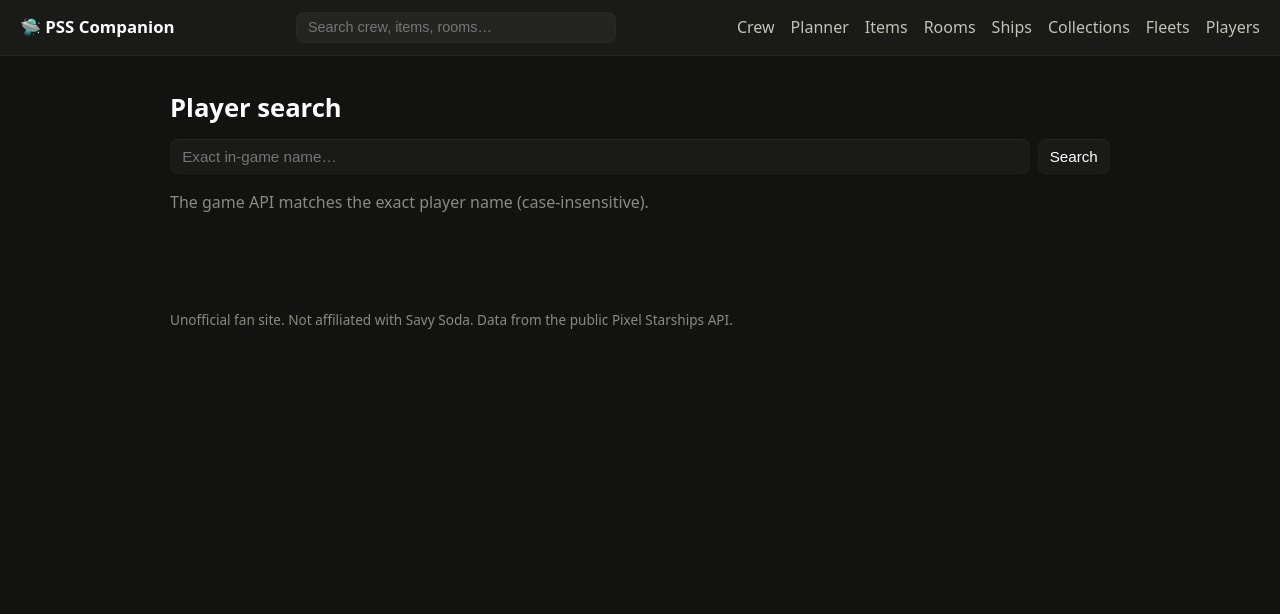
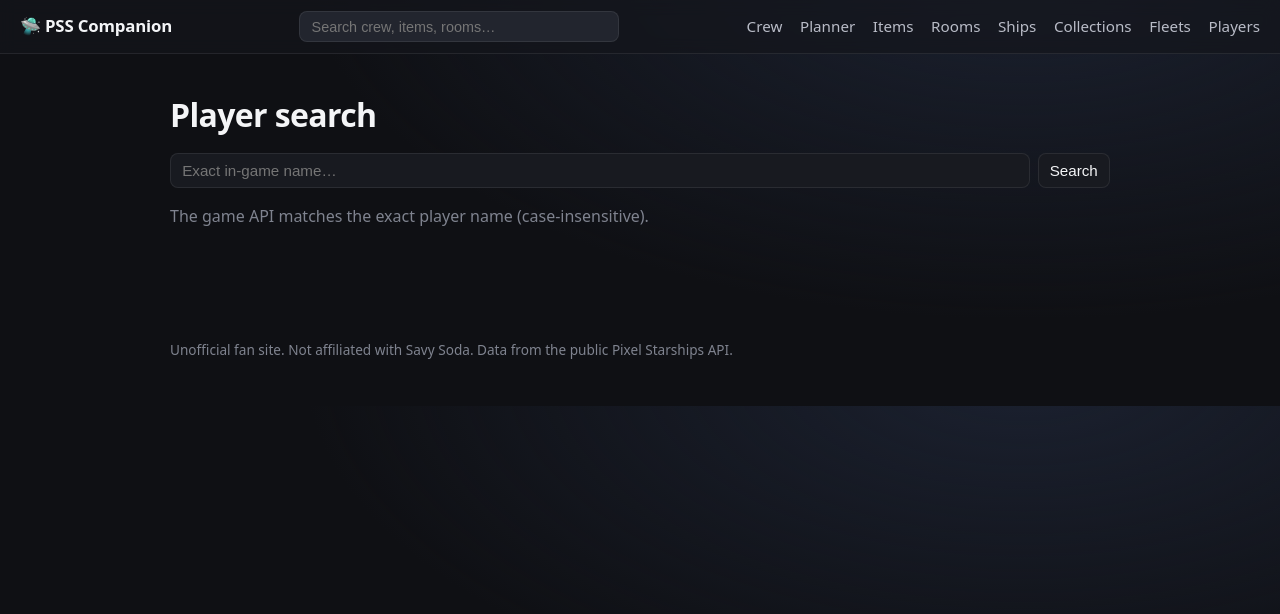
Before and after one commit to mkultra110/BOTTESTE, a FastAPI app: page /players in a window 1280 px wide. Shown: the top 614 px of the page. Run offline with FastAPI, Linux system fonts and the light colour scheme.

Commit message:
Give the website a game-grounded visual identity
Ground the design in Pixel Starships' own rarity colour system instead
of a generic dark theme:

- authentic rarity palette (Common grey, Elite green, Unique blue, Epic
  purple, Hero gold, Special red, Legendary orange) as CSS tokens
- rarity-coloured left rail + uppercase rarity badge on crew and item
  list rows; rarity badge next to the name on detail pages
- refined type: fluid H1 with tight tracking, clearer heading hierarchy,
  antialiasing; sticky blurred header with underline-on-hover nav and an
  accent focus ring; cards get a subtle top-sheen gradient and hover
  border; warmer near-black ground with a faint corner glow
- rarity_class Jinja filter; respects prefers-reduced-motion

Verified by screenshots (crew list, crew detail, home); 44 tests pass.

Co-Authored-By: Claude Fable 5 <noreply@anthropic.com>
Claude-Session: https://claude.ai/code/session_01QVdTid7YgKYAy4tqXQjyjo

```diff
--- a/web/app.py
+++ b/web/app.py
@@ -173,6 +173,7 @@ templates.env.filters["clean"] = clean_text
 templates.env.filters["rarity_icon"] = rarity_icon
 templates.env.filters["ability"] = ability_name
 templates.env.filters["slots"] = equipment_slots
+templates.env.filters["rarity_class"] = lambda r: "r-" + (r or "Common").lower()
 templates.env.globals["now"] = time.time
 
 # Sprites are served through our own /sprite/{file}.png proxy (disk-cached)
--- a/web/static/style.css
+++ b/web/static/style.css
@@ -2,34 +2,59 @@
    Color tokens follow the validated reference palette (series-1 #3987e5
    passes lightness/chroma/contrast checks on surface #1a1a19). */
 :root {
-  --surface-0: #121211;
-  --surface-1: #1a1a19;
-  --surface-2: #242423;
-  --text-primary: #ffffff;
-  --text-secondary: #c3c2b7;
-  --text-muted: #8b8a80;
+  --surface-0: #0f1014;
+  --surface-1: #181a20;
+  --surface-2: #22252e;
+  --text-primary: #f4f5f7;
+  --text-secondary: #b9bcc7;
+  --text-muted: #7f838f;
   --series-1: #3987e5;
+  --accent: #4f9dff;
   --error: #e66767;
-  --border: #34343240;
-  --radius: 10px;
+  --border: #ffffff14;
+  --radius: 12px;
+
+  /* Pixel Starships rarity colours (match the in-game crew borders). */
+  --r-common: #b9bcc7;
+  --r-elite: #45c477;
+  --r-unique: #4f9dff;
+  --r-epic: #b06cf0;
+  --r-hero: #f2c14b;
+  --r-special: #ef5f5f;
+  --r-legendary: #ff9d3c;
 }
 
 * { box-sizing: border-box; }
 
 body {
   margin: 0;
-  background: var(--surface-0);
+  background:
+    radial-gradient(1200px 600px at 80% -10%, #1b2130 0%, transparent 60%),
+    var(--surface-0);
   color: var(--text-primary);
-  font: 16px/1.55 system-ui, -apple-system, "Segoe UI", Roboto, sans-serif;
+  font: 16px/1.6 system-ui, -apple-system, "Segoe UI", Roboto, sans-serif;
+  -webkit-font-smoothing: antialiased;
 }
 
-main { max-width: 980px; margin: 0 auto; padding: 1rem 1.25rem 3rem; }
+main { max-width: 980px; margin: 0 auto; padding: 1.2rem 1.25rem 4rem; }
 
-a { color: var(--series-1); text-decoration: none; }
+a { color: var(--accent); text-decoration: none; }
 a:hover { text-decoration: underline; }
+a:focus-visible, input:focus-visible, select:focus-visible, button:focus-visible {
+  outline: 2px solid var(--accent); outline-offset: 2px; border-radius: 4px;
+}
 
-h1 { font-size: 1.6rem; margin: 1rem 0 .5rem; }
-h2 { font-size: 1.05rem; margin: 0 0 .5rem; color: var(--text-secondary); }
+h1 {
+  font-size: clamp(1.5rem, 1.2rem + 1.4vw, 2rem);
+  margin: 1rem 0 .5rem; letter-spacing: -0.02em; text-wrap: balance;
+  display: flex; align-items: center; gap: .55rem; flex-wrap: wrap;
+}
+h2 {
+  font-size: 1.05rem; margin: 0 0 .55rem; color: var(--text-secondary);
+  letter-spacing: -0.01em; font-weight: 650;
+}
+/* section headings (with emoji) sit a bit larger than card titles */
+main > section > h2 { font-size: 1.15rem; color: var(--text-primary); }
 
 .muted { color: var(--text-muted); }
 .error { color: var(--error); }
@@ -39,14 +64,15 @@ h2 { font-size: 1.05rem; margin: 0 0 .5rem; color: var(--text-secondary); }
 .site-header {
   display: flex; align-items: center; justify-content: space-between;
   flex-wrap: wrap; gap: .5rem;
-  padding: .75rem 1.25rem;
-  background: var(--surface-1);
+  padding: .7rem 1.25rem;
+  background: #14161caa; backdrop-filter: blur(8px);
   border-bottom: 1px solid var(--border);
+  position: sticky; top: 0; z-index: 10;
 }
-.site-header .brand { color: var(--text-primary); font-size: 1.05rem; }
-.site-header nav { display: flex; gap: 1rem; flex-wrap: wrap; }
-.site-header nav a { color: var(--text-secondary); }
-.site-header nav a:hover { color: var(--text-primary); text-decoration: none; }
+.site-header .brand { color: var(--text-primary); font-size: 1.05rem; letter-spacing: -0.01em; }
+.site-header nav { display: flex; gap: 1.1rem; flex-wrap: wrap; }
+.site-header nav a { color: var(--text-secondary); font-size: .95rem; padding: .1rem 0; }
+.site-header nav a:hover { color: var(--text-primary); text-decoration: none; box-shadow: inset 0 -2px 0 var(--accent); }
 
 .global-search { flex: 1 1 200px; max-width: 320px; }
 .global-search input {
--- a/web/templates/crew_detail.html
+++ b/web/templates/crew_detail.html
@@ -3,7 +3,8 @@
 {% block description %}{{ c.Rarity }} crew · {{ c.SpecialAbilityType | ability }} · HP {{ c.FinalHp | num }} / ATK {{ c.FinalAttack | num }} / RPR {{ c.FinalRepair | num }} · {{ to_recipes | length }} prestige recipes.{% endblock %}
 {% block content %}
 <p><a href="/crew">← All crew</a></p>
-<h1>{{ sprite(c.ProfileSpriteId, 96, c.CharacterDesignName) }} {{ c.Rarity | rarity_icon }} {{ c.CharacterDesignName }}</h1>
+<h1>{{ sprite(c.ProfileSpriteId, 96, c.CharacterDesignName) }} {{ c.CharacterDesignName }}
+  <span class="rarity-badge {{ c.Rarity | rarity_class }}">{{ c.Rarity }}</span></h1>
 <p class="muted">{{ c.CharacterDesignDescription | clean }}</p>
 
 <div class="cards">
--- a/web/templates/crew_list.html
+++ b/web/templates/crew_list.html
@@ -22,9 +22,9 @@
     <th class="num">HP</th><th class="num">ATK</th><th class="num">RPR</th><th class="num">ABL</th></tr></thead>
   <tbody>
   {% for c in crew %}
-    <tr>
-      <td><a href="/crew/{{ c.CharacterDesignId }}">{{ sprite(c.ProfileSpriteId, 36, "") }} {{ c.Rarity | rarity_icon }} {{ c.CharacterDesignName }}</a></td>
-      <td>{{ c.Rarity }}</td>
+    <tr class="rr {{ c.Rarity | rarity_class }}">
+      <td><a href="/crew/{{ c.CharacterDesignId }}">{{ sprite(c.ProfileSpriteId, 36, "") }} {{ c.CharacterDesignName }}</a></td>
+      <td><span class="rarity-badge {{ c.Rarity | rarity_class }}">{{ c.Rarity }}</span></td>
       <td>{{ c.SpecialAbilityType | ability }}</td>
       <td class="num">{{ c.FinalHp | num }}</td>
       <td class="num">{{ c.FinalAttack | num }}</td>
--- a/web/templates/item_detail.html
+++ b/web/templates/item_detail.html
@@ -3,7 +3,8 @@
 {% block description %}{{ it.Rarity }} {{ it.ItemType }}{% if summary %} · typical recent price {{ summary.lo | num }}–{{ summary.hi | num }} bux ({{ summary.trend }}){% endif %} · Pixel Starships item.{% endblock %}
 {% block content %}
 <p><a href="/items">← All items</a></p>
-<h1>{{ sprite(it.ImageSpriteId, 72, it.ItemDesignName) }} {{ it.Rarity | rarity_icon }} {{ it.ItemDesignName }}</h1>
+<h1>{{ sprite(it.ImageSpriteId, 72, it.ItemDesignName) }} {{ it.ItemDesignName }}
+  <span class="rarity-badge {{ it.Rarity | rarity_class }}">{{ it.Rarity }}</span></h1>
 <p class="muted">{{ it.ItemDesignDescription | clean }}</p>
 
 <div class="cards">
--- a/web/templates/item_list.html
+++ b/web/templates/item_list.html
@@ -20,9 +20,9 @@
   <thead><tr><th>Item</th><th>Rarity</th><th>Type</th><th>Bonus</th><th class="num">Savy value</th></tr></thead>
   <tbody>
   {% for i in items %}
-    <tr>
-      <td><a href="/item/{{ i.ItemDesignId }}">{{ sprite(i.ImageSpriteId, 36, "") }} {{ i.Rarity | rarity_icon }} {{ i.ItemDesignName }}</a></td>
-      <td>{{ i.Rarity }}</td>
+    <tr class="rr {{ i.Rarity | rarity_class }}">
+      <td><a href="/item/{{ i.ItemDesignId }}">{{ sprite(i.ImageSpriteId, 36, "") }} {{ i.ItemDesignName }}</a></td>
+      <td><span class="rarity-badge {{ i.Rarity | rarity_class }}">{{ i.Rarity }}</span></td>
       <td>{{ i.ItemType }}{% if i.ItemSubType and i.ItemSubType != "None" %} · {{ i.ItemSubType }}{% endif %}</td>
       <td>{% if i.EnhancementType and i.EnhancementType != "None" %}{{ i.EnhancementType }} +{{ i.EnhancementValue }}{% endif %}</td>
       <td class="num">{% if i.MarketPrice and i.MarketPrice != "0" %}{{ i.MarketPrice | num }} 💰{% endif %}</td>
```
Also changed, not shown: other parts of web/static/style.css (+29 -1 lines).
